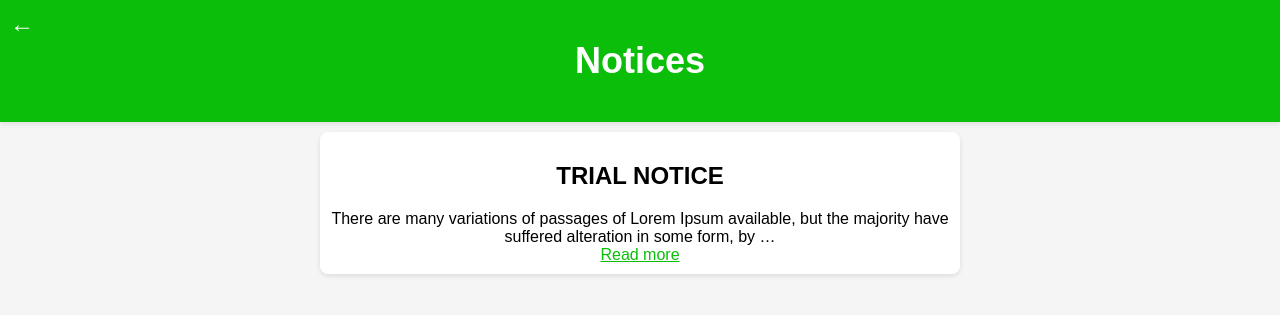
After one commit to SuyogAacharya/elearningwebsite, a Django app: page /notice in a window 1280 px wide. The commit adds this page. Shown: the top 315 px of the page. Run offline with Django 5.2, Linux system fonts and the light colour scheme; data comes from the database, SQL or seed files in the repository; both versions use the stored data as it was after the commit.

Commit message:
modified

```diff
--- a/LMS/LMS/urls.py
+++ b/LMS/LMS/urls.py
@@ -42,4 +42,5 @@ urlpatterns = [
     path('course/watch_course/<slug:slug>',  views.WATCH_COURSE, name='watch_course'),
     path('sidebar', views.SIDEBAR, name='sidebar'),
     path('main_profile', views.MAIN_PROFILLE, name='main_profile'),
+    path('notice', views.NOTICE, name='notice'),
 ] + static(settings.MEDIA_URL, document_root=settings.MEDIA_ROOT)
--- a/LMS/LMS/views.py
+++ b/LMS/LMS/views.py
@@ -174,3 +174,8 @@ def MAIN_PROFILLE(request):
         'course':course,
     }
     return render(request, 'main/main_profile.html', context)
+
+
+def NOTICE (request):
+    notices = Notice.objects.all()
+    return render (request, 'main/notice.html', {'notices': notices})
--- a/LMS/app/admin.py
+++ b/LMS/app/admin.py
@@ -29,3 +29,4 @@ admin.site.register(Mission)
 admin.site.register(Vision)
 admin.site.register(History)
 admin.site.register(StudentProfile)
+admin.site.register(Notice)
--- a/LMS/app/models.py
+++ b/LMS/app/models.py
@@ -149,3 +149,12 @@ class StudentProfile(models.Model):
         return self.user.username
       else:
         return f"Profile of {self.user}"  # Fallback message
+
+        #notice model
+class Notice(models.Model):
+    title = models.CharField(max_length=200)
+    content = models.TextField()
+    date_posted = models.DateTimeField(auto_now_add=True)
+
+    def __str__(self):
+        return self.title
--- /dev/null
+++ b/LMS/templates/main/notice.html
@@ -0,0 +1,174 @@
+<!DOCTYPE html>
+<html lang="en">
+<head>
+    <meta charset="UTF-8">
+    <meta name="viewport" content="width=device-width, initial-scale=1.0">
+    <title>Entrance-Master|Notice|</title>
+    <style>
+        /* Reset some default styles */
+        body, h1, p {
+            margin: 0;
+            padding: 0;
+        }
+
+        /* Global styles */
+        body {
+            font-family: Arial, sans-serif;
+            background-color: #f5f5f5;
+            text-align: center;
+        }
+
+        /* Header styles */
+        .header {
+            background-color: #0abe0a;
+            color: #fff;
+            padding: 20px;
+            box-shadow: 0 2px 5px rgba(0, 0, 0, 0.1);
+            position: relative;
+        }
+
+        /* Left arrow styles */
+        .left-arrow {
+            position: absolute;
+            top: 10px;
+            left: 10px;
+            font-size: 24px;
+            color: #fff;
+            text-decoration: none;
+        }
+
+        /* Page title styles */
+        .title {
+            font-size: 36px;
+            font-weight: bold;
+            margin: 20px 0;
+            color: #fff;
+        }
+
+        /* Gallery container styles */
+        .gallery {
+            display: flex;
+            flex-wrap: wrap;
+            justify-content: center;
+        }
+
+        /* Notice item styles */
+        .notice {
+            width: 50%; /* Two notices per row with a little gap between them */
+            margin: 10px;
+            background-color: #fff;
+            border-radius: 8px;
+            box-shadow: 0 2px 5px rgba(0, 0, 0, 0.1);
+            overflow: hidden;
+            transition: transform 0.2s ease-in-out;
+            cursor: pointer;
+        }
+
+        /* Notice content styles */
+        .notice-content {
+            padding: 10px;
+        }
+
+        /* Hover effect on notices */
+        .notice:hover {
+            transform: scale(1.05);
+        }
+
+        /* Read more link styles */
+        .read-more {
+            color: #0abe0a;
+            text-decoration: underline;
+            cursor: pointer;
+        }
+
+        /* Additional content styles */
+        .more {
+            display: none;
+        }
+
+        /* Style for the second notice */
+        .notice:nth-child(2) {
+            background-color: #f0f0f0;
+        }
+    </style>
+</head>
+<body>
+    <!-- Header -->
+    <div class="header">
+        <a class="left-arrow" href="{% url 'sidebar' %}">&#8592;</a> <!-- Left-facing arrow -->
+        <h1 class="title">Notices</h1>
+    </div>
+
+    <div class="gallery">
+      <!-- Loop through notices -->
+      {% for notice in notices %}
+      <div class="notice">
+          <div class="notice-content">
+              <!-- Display notice details -->
+              <h2>{{ notice.title }}</h2>
+              <!-- Display first 20 words of content -->
+              <p class="excerpt">{{ notice.content|truncatewords_html:20 }}</p>
+              {% if notice.content|wordcount > 20 %}
+              <!-- Add "Read more" link -->
+              <p>
+                  <a href="#" class="read-more">Read more</a>
+              </p>
+              <!-- Hidden div to display full content when "Read more" is clicked -->
+              <div class="more" style="display: none;">
+                  {{ notice.content }}
+                  <p>
+                      <a href="#" class="read-less">Read less</a>
+                  </p>
+              </div>
+              {% endif %}
+          </div>
+      </div>
+      {% endfor %}
+  </div>
+
+
+   <!-- JavaScript for Read more button -->
+   <script>
+    document.addEventListener("DOMContentLoaded", function() {
+        // Add event listener to all "Read more" links
+        var readMoreLinks = document.querySelectorAll('.read-more');
+        readMoreLinks.forEach(function(link) {
+            link.addEventListener('click', function(event) {
+                event.preventDefault();
+                // Toggle visibility of full content
+                var moreContent = link.parentNode.nextElementSibling;
+                moreContent.style.display = 'block';
+                // Hide "Read more" link
+                link.style.display = 'none';
+            });
+        });
+
+        // Add event listener to all "Read less" links
+        var readLessLinks = document.querySelectorAll('.read-less');
+        readLessLinks.forEach(function(link) {
+            link.addEventListener('click', function(event) {
+                event.preventDefault();
+                // Toggle visibility of full content
+                var moreContent = link.parentNode.parentNode;
+                moreContent.style.display = 'none';
+                // Show "Read more" link
+                var readMoreLink = moreContent.previousElementSibling.querySelector('.read-more');
+                readMoreLink.style.display = 'inline';
+            });
+        });
+    });
+    </script>
+
+    <!-- JavaScript for toggle function -->
+    <script>
+        function toggleReadMore(noticeId) {
+            const moreContent = document.getElementById(noticeId).querySelector(".more");
+            if (moreContent.style.display === "none") {
+                moreContent.style.display = "block";
+            } else {
+                moreContent.style.display = "none";
+            }
+        }
+    </script>
+</body>
+</html>
--- a/LMS/templates/main/sidebar.html
+++ b/LMS/templates/main/sidebar.html
@@ -70,7 +70,7 @@
         <a href="{% url 'profile' %}">👤profile</a>
 
         <a href="">📝Model Exams</a>
-        <a href="">📢 Notice</a>
+        <a href="{% url 'notice' %}">📢 Notice</a>
         <a href="{% url 'home' %}">🚪Logout</a>
     </div>
     <iframe src="{% url 'main_profile' %}" class="content" style="width: 100%; height: 100%; border: none;"></iframe>
```
Also changed, not shown: LMS/templates/course/my_course.html (+7 -7 lines), LMS/app/migrations/0017_notice.py (added), LMS/db.sqlite3.
